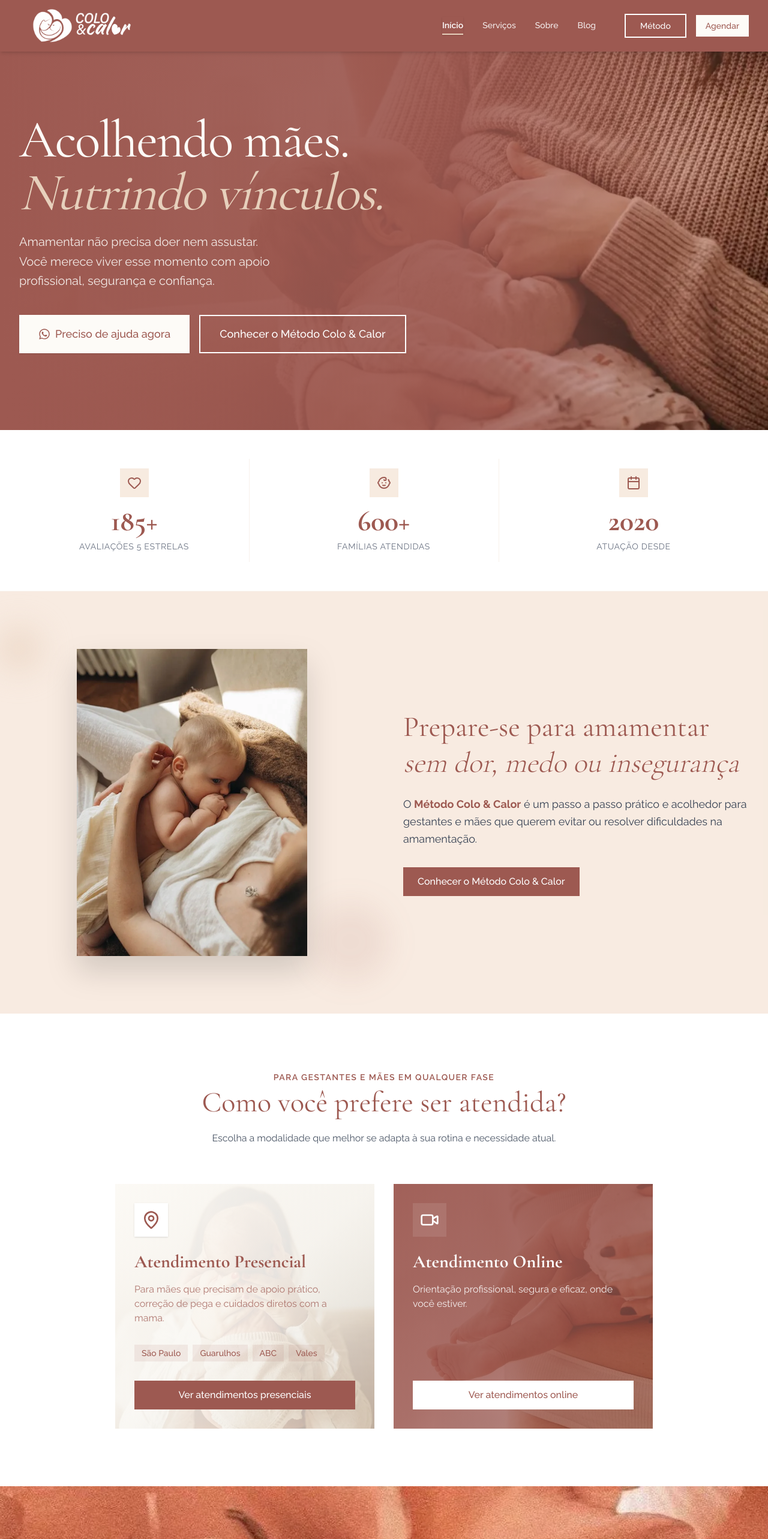
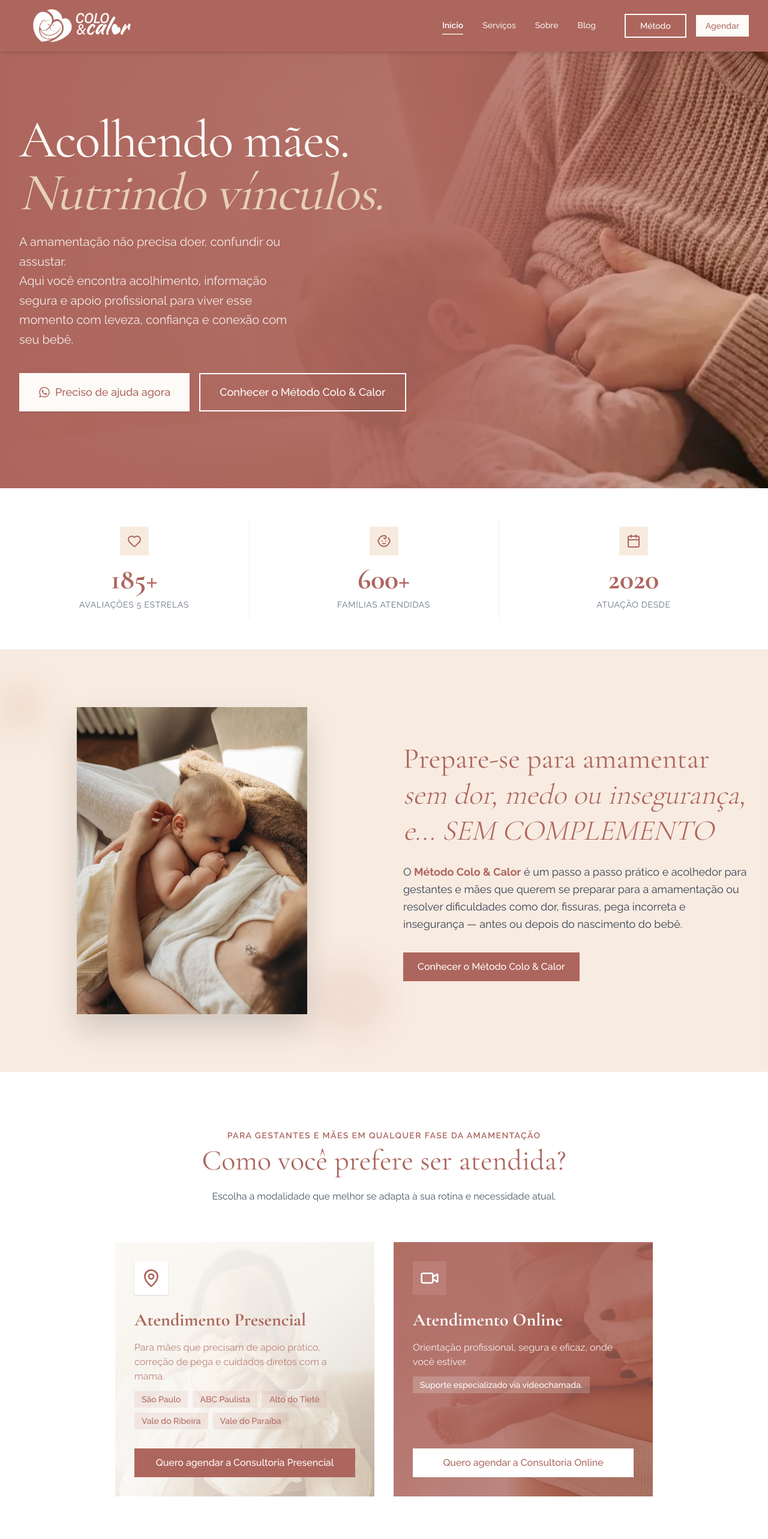
Before and after one commit to lucasgomesc1993/site-colo-calor, a Next.js app: page / in a window 1280 px wide. Shown: the top 2566 px of the page at 60% size. Built offline with nearby package versions, Linux system fonts and the light colour scheme.

Commit message:
feat: atualiza imagem da hero na home

```diff
--- a/src/app/globals.css
+++ b/src/app/globals.css
@@ -1,7 +1,8 @@
 @import "tailwindcss";
+/* Forced rebuild */
 
 @theme {
-  --color-terracotta: #9D5951;
+  --color-terracotta: #ad665d;
   --color-beige: #E7D0BC;
   --color-cream: #F7EBE0;
 
--- a/src/app/page.tsx
+++ b/src/app/page.tsx
@@ -14,11 +14,12 @@ import {
   Calendar,
   MapPin,
   Video,
-  Home as HomeIcon,
   PlayCircle,
   Zap,
   BookOpen,
   LogOut,
+  Briefcase,
+  Stethoscope,
 } from "lucide-react";
 import { FaWhatsapp } from "react-icons/fa";
 
@@ -35,13 +36,13 @@ export default function Home() {
     <main className="min-h-screen overflow-x-hidden">
       <ProfessionalServiceSchema />
       {/* Hero Section */}
-      <Section className="relative bg-[#9D5951] pt-32 pb-20 md:pt-48 md:pb-32 overflow-hidden flex items-center">
+      <Section className="relative bg-terracotta pt-32 pb-20 md:pt-48 md:pb-32 overflow-hidden flex items-center">
         <div className="absolute inset-0 z-0">
           {/* Dark gradient overlay - solid left, fading to right */}
-          <div className="absolute inset-0 bg-gradient-to-r from-[#9D5951] via-[#9D5951]/90 via-60% to-transparent z-10 w-full" />
-          <div className="absolute inset-0 bg-gradient-to-b from-[#9D5951]/40 to-transparent z-10 w-full h-40" />
+          <div className="absolute inset-0 bg-gradient-to-r from-terracotta via-terracotta/90 via-60% to-transparent z-10 w-full" />
+          <div className="absolute inset-0 bg-gradient-to-b from-terracotta/40 to-transparent z-10 w-full h-40" />
           <Image
-            src="/images/hero-emotional.webp"
+            src="/images/hero-emo.webp"
             alt="Mãe amamentando bebê"
             fill
             className="object-cover object-center"
@@ -61,7 +62,9 @@ export default function Home() {
             </h1>
 
             <p className="font-raleway text-lg md:text-xl text-[#FDFBF7]/90 mb-10 max-w-md leading-relaxed text-left">
-              Amamentar não precisa doer nem assustar. Você merece viver esse momento com apoio profissional, segurança e confiança.
+              A amamentação não precisa doer, confundir ou assustar.
+              <br />
+              Aqui você encontra acolhimento, informação segura e apoio profissional para viver esse momento com leveza, confiança e conexão com seu bebê.
             </p>
 
             <div className="flex flex-col sm:flex-row gap-4 w-full sm:w-auto">
@@ -70,7 +73,7 @@ export default function Home() {
                 target="_blank"
                 rel="noopener noreferrer"
                 size="lg"
-                className="w-full sm:w-auto !bg-[#FDFBF7] hover:!bg-[#E7D0BC] !text-[#9D5951] font-bold shadow-sm rounded-none px-8 py-4 justify-center transition-all duration-300"
+                className="w-full sm:w-auto !bg-[#FDFBF7] hover:!bg-[#E7D0BC] !text-terracotta font-bold shadow-sm rounded-none px-8 py-4 justify-center transition-all duration-300"
               >
                 <FaWhatsapp className="w-5 h-5 mr-2" />
                 Preciso de ajuda agora
@@ -144,10 +147,10 @@ export default function Home() {
             </div>
             <div className="order-1 md:order-2">
               <h2 className="font-cormorant text-5xl text-terracotta mb-6 leading-tight">
-                Prepare-se para amamentar <span className="italic font-light">sem dor, medo ou insegurança</span>
+                Prepare-se para amamentar <span className="italic font-light">sem dor, medo ou insegurança, e... SEM COMPLEMENTO</span>
               </h2>
               <p className="font-raleway text-lg text-gray-700 leading-relaxed mb-8">
-                O <strong className="text-terracotta">Método Colo & Calor</strong> é um passo a passo prático e acolhedor para gestantes e mães que querem evitar ou resolver dificuldades na amamentação.
+                O <strong className="text-terracotta">Método Colo & Calor</strong> é um passo a passo prático e acolhedor para gestantes e mães que querem se preparar para a amamentação ou resolver dificuldades como dor, fissuras, pega incorreta e insegurança — antes ou depois do nascimento do bebê.
               </p>
               <Button href="/metodo">
                 Conhecer o Método Colo & Calor
@@ -162,7 +165,7 @@ export default function Home() {
         <Container>
           <div className="text-center max-w-2xl mx-auto mb-16">
             <span className="text-terracotta uppercase tracking-widest text-sm font-semibold mb-2 block">
-              Para gestantes e mães em qualquer fase
+              Para gestantes e mães em qualquer fase da amamentação
             </span>
             <h2 className="font-cormorant text-5xl text-terracotta mb-6">Como você prefere ser atendida?</h2>
             <p className="font-raleway text-gray-600">
@@ -175,8 +178,8 @@ export default function Home() {
               icon={<MapPin size={32} />}
               title="Atendimento Presencial"
               description="Para mães que precisam de apoio prático, correção de pega e cuidados diretos com a mama."
-              features={["São Paulo", "Guarulhos", "ABC", "Vales"]}
-              actionLabel="Ver atendimentos presenciais"
+              features={["São Paulo", "ABC Paulista", "Alto do Tietê", "Vale do Ribeira", "Vale do Paraíba"]}
+              actionLabel="Quero agendar a Consultoria Presencial"
               href="/servicos"
               backgroundImage="/images/presencial-home.webp"
             />
@@ -184,10 +187,11 @@ export default function Home() {
               icon={<Video size={32} />}
               title="Atendimento Online"
               description="Orientação profissional, segura e eficaz, onde você estiver."
-              actionLabel="Ver atendimentos online"
+              actionLabel="Quero agendar a Consultoria Online"
               href="/servicos"
               isPrimary
               backgroundImage="/images/online-home.webp"
+              features={["Suporte especializado via videochamada."]}
             />
           </div>
         </Container>
@@ -217,20 +221,14 @@ export default function Home() {
 
           <div className="grid md:grid-cols-2 lg:grid-cols-3 gap-6">
             <ServiceCard
-              icon={<HomeIcon size={24} />}
-              title="Consultoria Presencial"
-              description="Atendimento no conforto do seu lar (SP e região) para ajuste de pega e alívio da dor."
-              href="/servicos"
-            />
-            <ServiceCard
-              icon={<Video size={24} />}
-              title="Consultoria Online"
-              description="Orientação especializada via vídeo chamada para qualquer lugar do mundo."
+              icon={<Baby size={24} />}
+              title="Preparação na Gestação"
+              description="Comece certo! Aprenda tudo sobre amamentação antes do bebê nascer."
               href="/servicos"
             />
             <ServiceCard
               icon={<PlayCircle size={24} />}
-              title="Avaliação da Mamada por Vídeo"
+              title="Avaliação da mamada por vídeo"
               description="Análise detalhada da mamada através de vídeos gravados para identificar correções na pega."
               href="/servicos"
             />
@@ -241,9 +239,15 @@ export default function Home() {
               href="/servicos"
             />
             <ServiceCard
-              icon={<Baby size={24} />}
-              title="Preparação na Gestação"
-              description="Comece certo! Aprenda tudo sobre amamentação antes do bebê nascer."
+              icon={<Stethoscope size={24} />}
+              title="Consultoria na Maternidade"
+              description="Apoio especializado ainda na maternidade para garantir o melhor início da amamentação."
+              href="/servicos"
+            />
+            <ServiceCard
+              icon={<Briefcase size={24} />}
+              title="Retorno ao Trabalho"
+              description="Planejamento personalizado para manter a amamentação no retorno ao trabalho."
               href="/servicos"
             />
             <ServiceCard
@@ -255,7 +259,7 @@ export default function Home() {
           </div>
 
           <div className="text-center mt-12">
-            <Button href="/servicos" className="!bg-[#E7D0BC] hover:!bg-[#D4B8A0] !text-[#9D5951] font-bold">Ver todos os serviços</Button>
+            <Button href="/servicos" className="!bg-[#E7D0BC] hover:!bg-[#D4B8A0] !text-terracotta font-bold">Ver todos os serviços</Button>
           </div>
         </Container>
       </Section>
@@ -290,16 +294,16 @@ export default function Home() {
 
               <div className="grid sm:grid-cols-2 gap-6">
                 <div className="bg-[#F9F4EF] p-6 rounded-none shadow-md border-none">
-                  <div className="mb-4 text-[#9D5951]"><Heart size={28} /></div>
-                  <h3 className="font-cormorant text-xl font-bold text-[#9D5951] mb-2">Bem Gestar</h3>
+                  <div className="mb-4 text-terracotta"><Heart size={28} /></div>
+                  <h3 className="font-cormorant text-xl font-bold text-terracotta mb-2">Bem Gestar</h3>
                   <p className="font-raleway text-sm text-[#8E7878] mb-4">Idealizadora do Bem Gestar — evento preparatório para gestantes, em sua 7ª edição.</p>
-                  <a href="https://www.instagram.com/bemgestaroficial/" target="_blank" rel="noopener noreferrer" className="text-[#9D5951] text-sm font-semibold hover:underline">Conhecer o Bem Gestar</a>
+                  <a href="https://www.instagram.com/bemgestaroficial/" target="_blank" rel="noopener noreferrer" className="text-terracotta text-sm font-semibold hover:underline">Conhecer o Bem Gestar</a>
                 </div>
                 <div className="bg-[#F9F4EF] p-6 rounded-none shadow-md border-none">
-                  <div className="mb-4 text-[#9D5951]"><BookOpen size={28} /></div>
-                  <h3 className="font-cormorant text-xl font-bold text-[#9D5951] mb-2">Livro</h3>
+                  <div className="mb-4 text-terracotta"><BookOpen size={28} /></div>
+                  <h3 className="font-cormorant text-xl font-bold text-terracotta mb-2">Livro</h3>
                   <p className="font-raleway text-sm text-[#8E7878] mb-4">Coautora do livro Conhe’Ser Você na Maternidade.</p>
-                  <a href="https://www.amazon.com.br/ConheSer-Voc%C3%AA-Maternidade-Vol-02/dp/6525176778" target="_blank" rel="noopener noreferrer" className="text-[#9D5951] text-sm font-semibold hover:underline">Conhecer o livro</a>
+                  <a href="https://www.amazon.com.br/ConheSer-Voc%C3%AA-Maternidade-Vol-02/dp/6525176778" target="_blank" rel="noopener noreferrer" className="text-terracotta text-sm font-semibold hover:underline">Conhecer o livro</a>
                 </div>
               </div>
             </div>
@@ -310,7 +314,7 @@ export default function Home() {
       {/* Home CTA Section */}
       <Section className="bg-white text-center py-24">
         <Container>
-          <h2 className="font-cormorant text-4xl md:text-5xl mb-6 leading-tight text-[#9D5951]">
+          <h2 className="font-cormorant text-4xl md:text-5xl mb-6 leading-tight text-terracotta">
             Você não precisa passar por esse momento <span className="italic">sozinha</span>.
           </h2>
           <p className="font-raleway text-lg md:text-xl text-gray-600 max-w-2xl mx-auto mb-12 leading-relaxed">
@@ -320,7 +324,7 @@ export default function Home() {
             href="https://wa.me/5511999494829"
             target="_blank"
             rel="noopener noreferrer"
-            className="bg-[#9D5951] hover:bg-[#7A3E3E] text-white border-none shadow-md transition-all duration-300 text-lg px-8 py-4 rounded-none font-medium"
+            className="bg-terracotta hover:bg-[#7A3E3E] text-white border-none shadow-md transition-all duration-300 text-lg px-8 py-4 rounded-none font-medium"
           >
             <FaWhatsapp className="w-5 h-5 mr-2" />
             Falar com a consultora no WhatsApp
--- a/src/app/servicos/page.tsx
+++ b/src/app/servicos/page.tsx
@@ -229,7 +229,7 @@ export default function ServicesPage() {
             {/* Closing CTA */}
             <Section className="bg-cream">
                 <Container>
-                    <div className="bg-[#9D5951] text-white p-8 md:p-12 text-center shadow-lg relative overflow-hidden group border border-white/5 max-w-4xl mx-auto">
+                    <div className="bg-terracotta text-white p-8 md:p-12 text-center shadow-lg relative overflow-hidden group border border-white/5 max-w-4xl mx-auto">
                         {/* Subtle decorative background elements */}
                         <div className="absolute top-0 right-0 w-64 h-64 bg-white/5 rounded-full blur-[80px] -translate-y-1/2 translate-x-1/2" />
 
--- a/src/components/layout/Header.tsx
+++ b/src/components/layout/Header.tsx
@@ -36,7 +36,7 @@ export function Header() {
 
     return (
         <header
-            className="fixed top-0 left-0 right-0 z-50 bg-[#9D5951] shadow-md py-3 transition-all duration-300"
+            className="fixed top-0 left-0 right-0 z-50 bg-terracotta shadow-md py-3 transition-all duration-300"
         >
             <Container>
                 <div className="flex items-center justify-between">
@@ -85,7 +85,7 @@ export function Header() {
                                 href="https://wa.me/5511999494829"
                                 target="_blank"
                                 rel="noopener noreferrer"
-                                className="!bg-[#FDFBF7] !text-[#9D5951] hover:!bg-[#E7D0BC] font-bold"
+                                className="!bg-[#FDFBF7] !text-terracotta hover:!bg-[#E7D0BC] font-bold"
                             >
                                 Agendar
                             </Button>
@@ -105,7 +105,7 @@ export function Header() {
 
             {/* Mobile Nav Overlay */}
             <div
-                className={`md:hidden fixed inset-0 z-[60] bg-[#9D5951] transition-all duration-500 ease-in-out ${isMobileMenuOpen ? 'opacity-100 pointer-events-auto' : 'opacity-0 pointer-events-none'
+                className={`md:hidden fixed inset-0 z-[60] bg-terracotta transition-all duration-500 ease-in-out ${isMobileMenuOpen ? 'opacity-100 pointer-events-auto' : 'opacity-0 pointer-events-none'
                     }`}
             >
                 {/* Close Button Inside Overlay */}
@@ -160,7 +160,7 @@ export function Header() {
                                 target="_blank"
                                 rel="noopener noreferrer"
                                 size="lg"
-                                className="w-full !bg-[#FDFBF7] !text-[#9D5951] hover:!bg-[#E7D0BC] font-bold text-lg shadow-xl"
+                                className="w-full !bg-[#FDFBF7] !text-terracotta hover:!bg-[#E7D0BC] font-bold text-lg shadow-xl"
                                 onClick={() => setIsMobileMenuOpen(false)}
                             >
                                 Agendar Consultoria
--- a/src/components/ui/ModalityCard.tsx
+++ b/src/components/ui/ModalityCard.tsx
@@ -36,7 +36,7 @@ export function ModalityCard({
                     />
                     {/* Overlay to ensure legibility - Gradient from top-left to bottom-right */}
                     <div className={`absolute inset-0 z-10 bg-gradient-to-br ${isPrimary
-                        ? 'from-[#9D5951]/95 via-[#9D5951]/85 to-[#9D5951]/50'
+                        ? 'from-terracotta/95 via-terracotta/85 to-terracotta/50'
                         : 'from-[#FDFBF7]/98 via-[#FDFBF7]/90 to-[#FDFBF7]/60'
                         }`} />
                 </div>
@@ -47,7 +47,7 @@ export function ModalityCard({
                     {icon}
                 </div>
                 <h3 className={`font-cormorant text-3xl font-bold mb-4 ${isPrimary ? 'text-white' : 'text-terracotta'}`}>{title}</h3>
-                <p className={`font-raleway mb-8 flex-grow ${isPrimary ? 'text-white/90' : 'text-terracotta/80'}`}>{description}</p>
+                <p className={`font-raleway mb-8 md:mb-3 ${isPrimary ? 'text-white/90' : 'text-terracotta/80'}`}>{description}</p>
 
                 {features.length > 0 && (
                     <div className="flex flex-wrap gap-2 mb-8">
@@ -62,7 +62,7 @@ export function ModalityCard({
                 <Button
                     href={href}
                     variant={isPrimary ? 'secondary' : 'primary'}
-                    className={`w-full ${isPrimary ? '!bg-white !text-terracotta hover:!bg-white/90' : ''}`}
+                    className={`mt-auto w-full !whitespace-nowrap !text-sm sm:!text-base !px-2 sm:!px-6 ${isPrimary ? '!bg-white !text-terracotta hover:!bg-white/90' : ''}`}
                 >
                     {actionLabel}
                 </Button>
```
Also changed, not shown: src/app/sobre/page.tsx (+17 -17 lines), public/images/hero-emo.webp (added), public/images/hero-emotional.webp (deleted).
